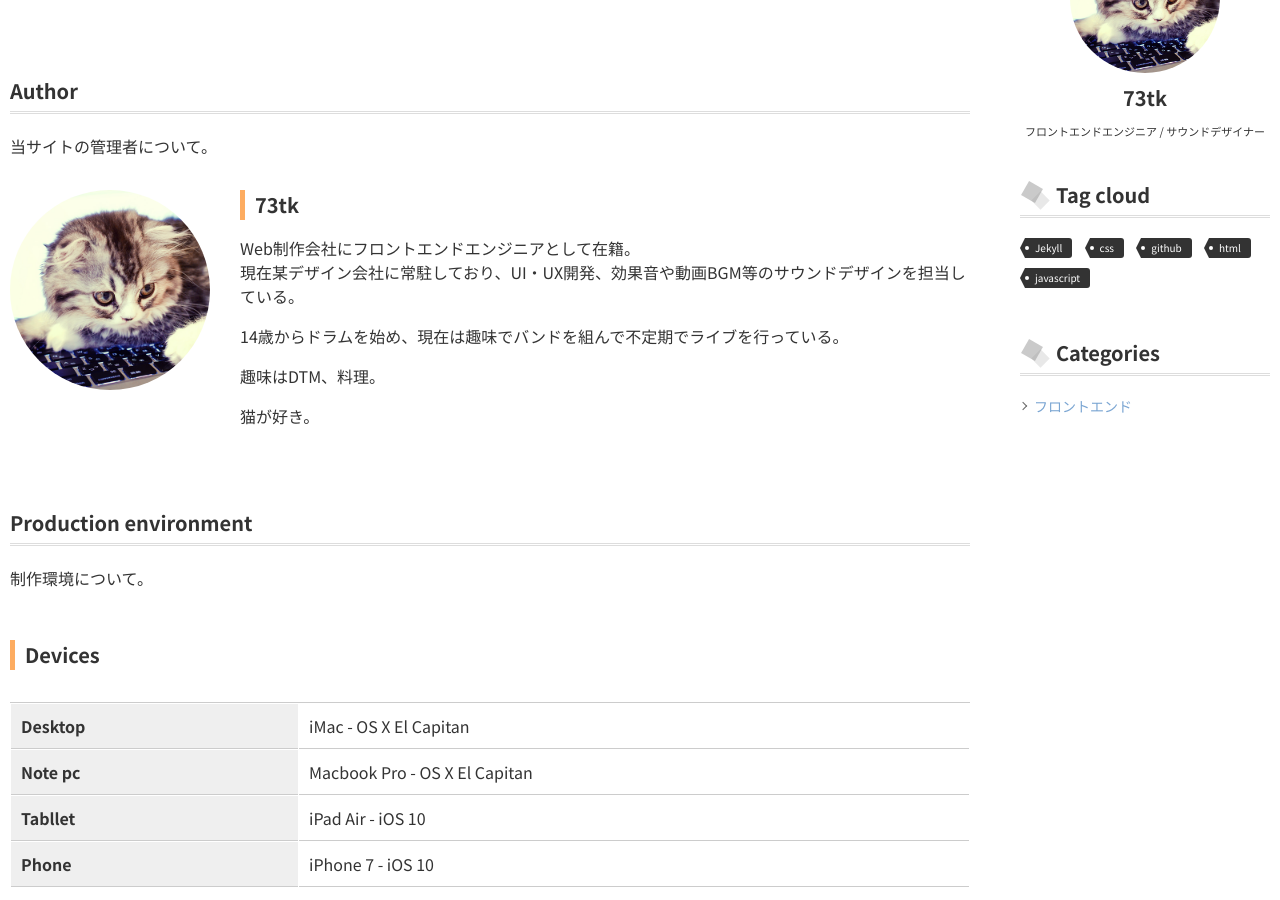
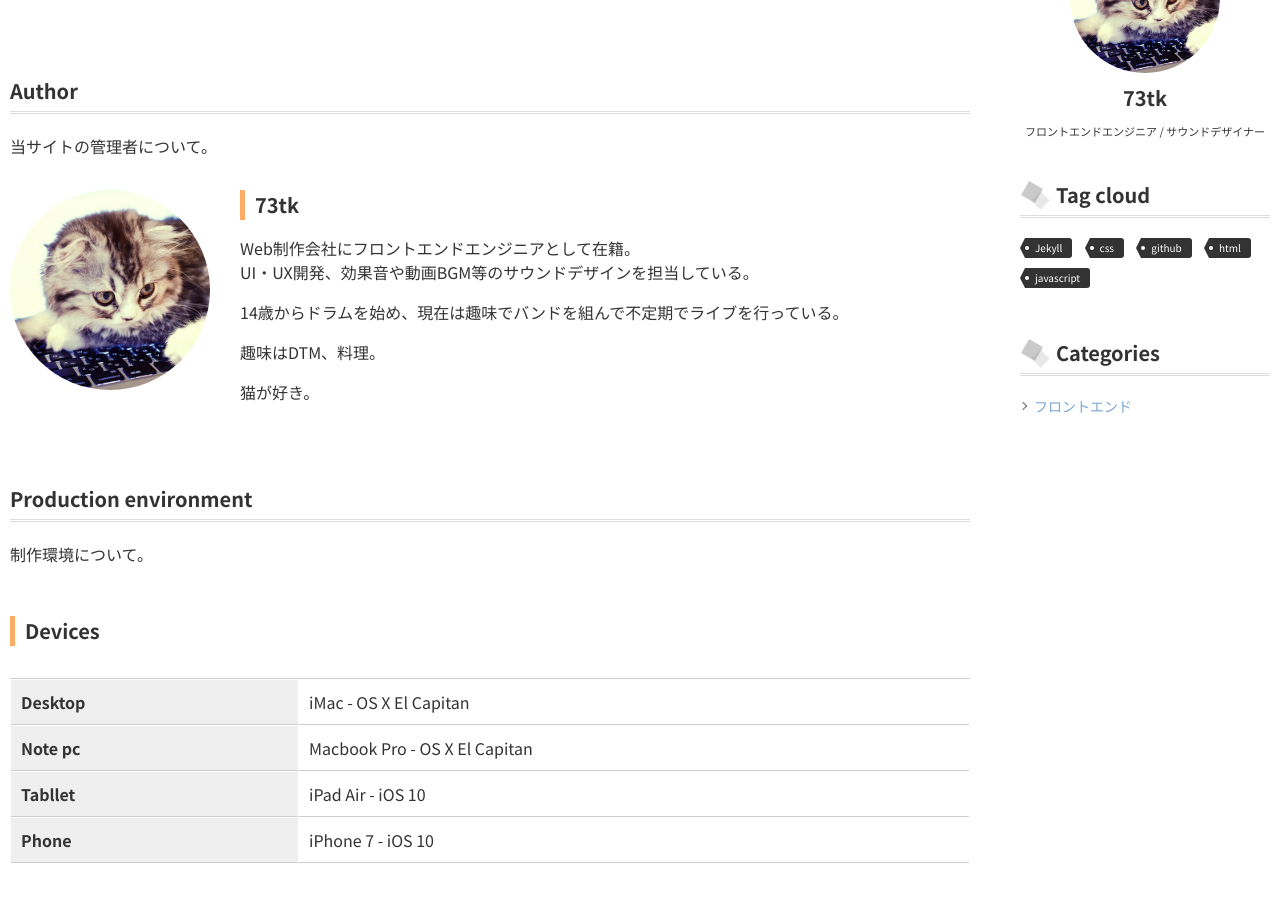
Before and after one commit to 73tk/73tk.github.io, a Jekyll site: the page built from about.html, in a window 1280 px wide and 900 px high, scrolled down 404 px. Built offline with Jekyll 4.4.1, drawn with Linux system fonts in a browser that asks for light colours; nearby versions of some CDN libraries.

Commit message:
プロフィール更新

```diff
--- a/about.html
+++ b/about.html
@@ -20,7 +20,7 @@ permalink: /about/
 <!-- /image --></div>
 <div class="content">
 <h3 class="hdg-lv3-01">73tk</h3>
-<p>Web制作会社にフロントエンドエンジニアとして在籍。<br>現在某デザイン会社に常駐しており、UI・UX開発、効果音や動画BGM等のサウンドデザインを担当している。</p>
+<p>Web制作会社にフロントエンドエンジニアとして在籍。<br>UI・UX開発、効果音や動画BGM等のサウンドデザインを担当している。</p>
 <p>14歳からドラムを始め、現在は趣味でバンドを組んで不定期でライブを行っている。</p>
 <p>趣味はDTM、料理。</p>
 <p>猫が好き。</p>
```
